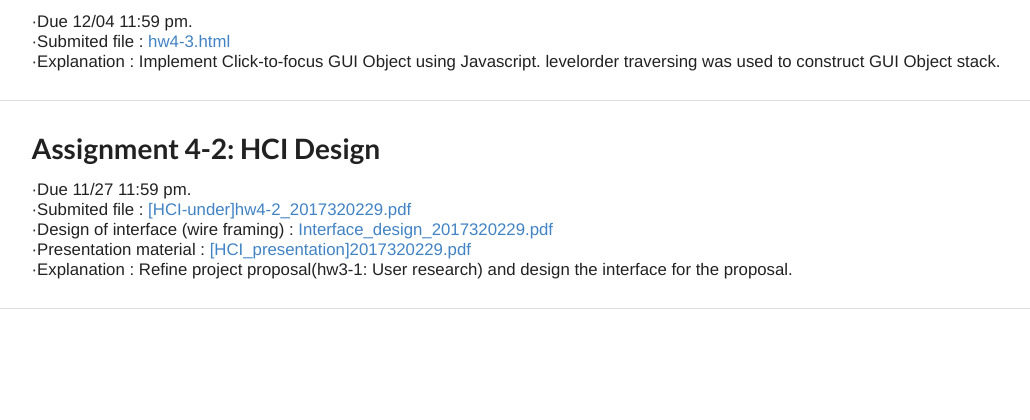
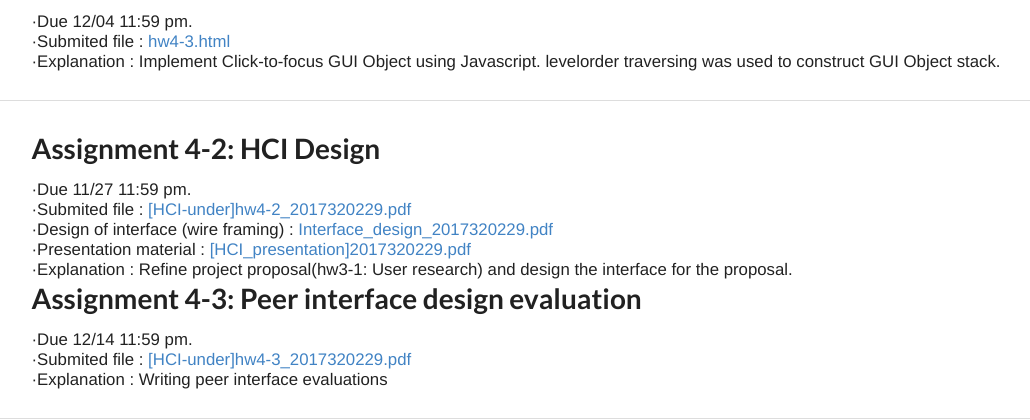
Before and after one commit to liamgak/pleaseLask, a Flask app: page /hci in a window 1280 px wide. Shown: the part 1298-1718 px from the top of the page, without its empty margins (45-1075 px from the left). Before the commit the page ends 1607 px from the top, so only its background shows below. Run offline with Flask 2, Linux system fonts and the light colour scheme; some libraries are stand-ins or nearby versions.

Commit message:
Update HCI.html

```diff
--- a/FlaskWebProject1/templates/HCI.html
+++ b/FlaskWebProject1/templates/HCI.html
@@ -91,5 +91,11 @@
       ·Presentation material : <a href="https://drive.google.com/file/d/1af_GzzjIpjDT8-BRZPhomDm-osrO58Uk/view?usp=sharing">[HCI_presentation]2017320229.pdf</a><br>
       ·Explanation : Refine project proposal(hw3-1: User research) and design the interface for the proposal.<br>
 	</div>
+<div class="ui main container" style="font-size:1.2em;">
+      <h1>Assignment 4-3: Peer interface design evaluation</h1>
+      ·Due 12/14 11:59 pm.<br>
+      ·Submited file : <a href="https://drive.google.com/file/d/1uiyx6L8FYSQ83SEJ3Ry0akgoStXH-HsP/view?usp=sharing">[HCI-under]hw4-3_2017320229.pdf</a><br>
+      ·Explanation : Writing peer interface evaluations<br>
+	</div>
 <div class="ui section divider"></div>
 	</body>
```
